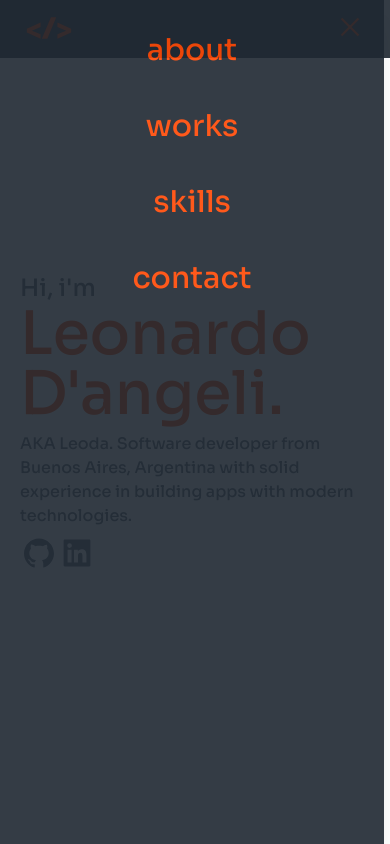
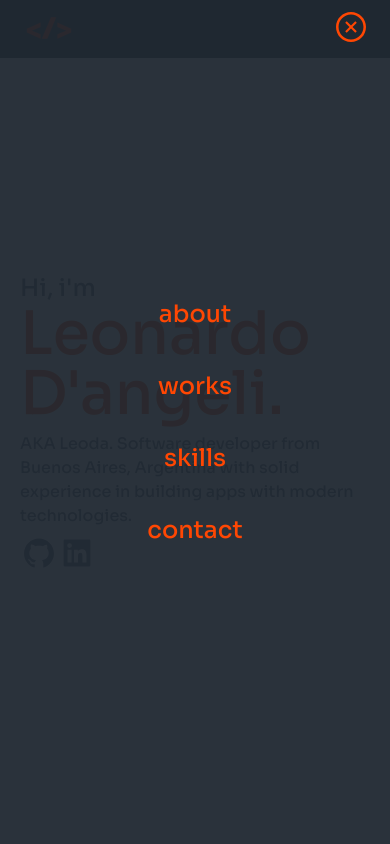
Before and after one commit to LeoD-E1/personal-web, a React (Vite) app: page / in a window 390 px wide. Both pictures are taken after a click on the button 350 px from the left and 29 px from the top of the page. Shown: the top 844 px of the page. Built offline with nearby package versions, Linux system fonts and the light colour scheme.

Commit message:
[update] modifications in Header and Menu components

```diff
--- a/src/components/layout/header/Header.tsx
+++ b/src/components/layout/header/Header.tsx
@@ -54,11 +54,7 @@ const Header = () => {
 						</nav>
 						<div className='lg:hidden flex m-1'>
 							<button onClick={() => setMenu(!menu)}>
-								{menu ? (
-									<CloseOutlined className='text-orange text-2xl' />
-								) : (
-									<BarsOutlined className='text-orange text-2xl' />
-								)}
+								{!menu && <BarsOutlined className='text-orange text-2xl' />}
 							</button>
 						</div>
 					</section>
--- a/src/components/layout/header/Menu.tsx
+++ b/src/components/layout/header/Menu.tsx
@@ -1,5 +1,6 @@
-import React from 'react';
 import { motion } from 'framer-motion';
+import { CloseCircleOutlined } from '@ant-design/icons';
+
 const Menu = (props: any) => {
 	const { setOpen, navigation } = props;
 	return (
@@ -9,14 +10,21 @@ const Menu = (props: any) => {
 				animate={{ x: 0 }}
 				initial={false}
 			>
-				<div className='fixed h-full max-w-sm w-full bg-dark-gray shadow-xl pb-12 flex flex-col overflow-y-auto opacity-90'>
-					<div className='h-full flex flex-col justify-start py-6 px-4 space-y-6'>
+				<div className='fixed h-full md:max-w-sm w-full bg-dark-gray shadow-xl flex flex-col overflow-y-auto bg-opacity-95'>
+					<CloseCircleOutlined
+						className='text-3xl text-orange absolute right-6 top-3 hover:text-white'
+						onClick={() => setOpen(false)}
+					/>
+					<div className='h-full flex flex-col justify-center py-6 px-4 space-y-6'>
 						{navigation.map((page: any) => (
 							<div
 								key={page.title}
 								className='w-full flex justify-center items-center'
 							>
-								<a href={page.link} className='p-2 text-3xl text-orange'>
+								<a
+									href={page.link}
+									className='p-2 text-2xl text-orange hover:text-white '
+								>
 									{page.title}
 								</a>
 							</div>
```
